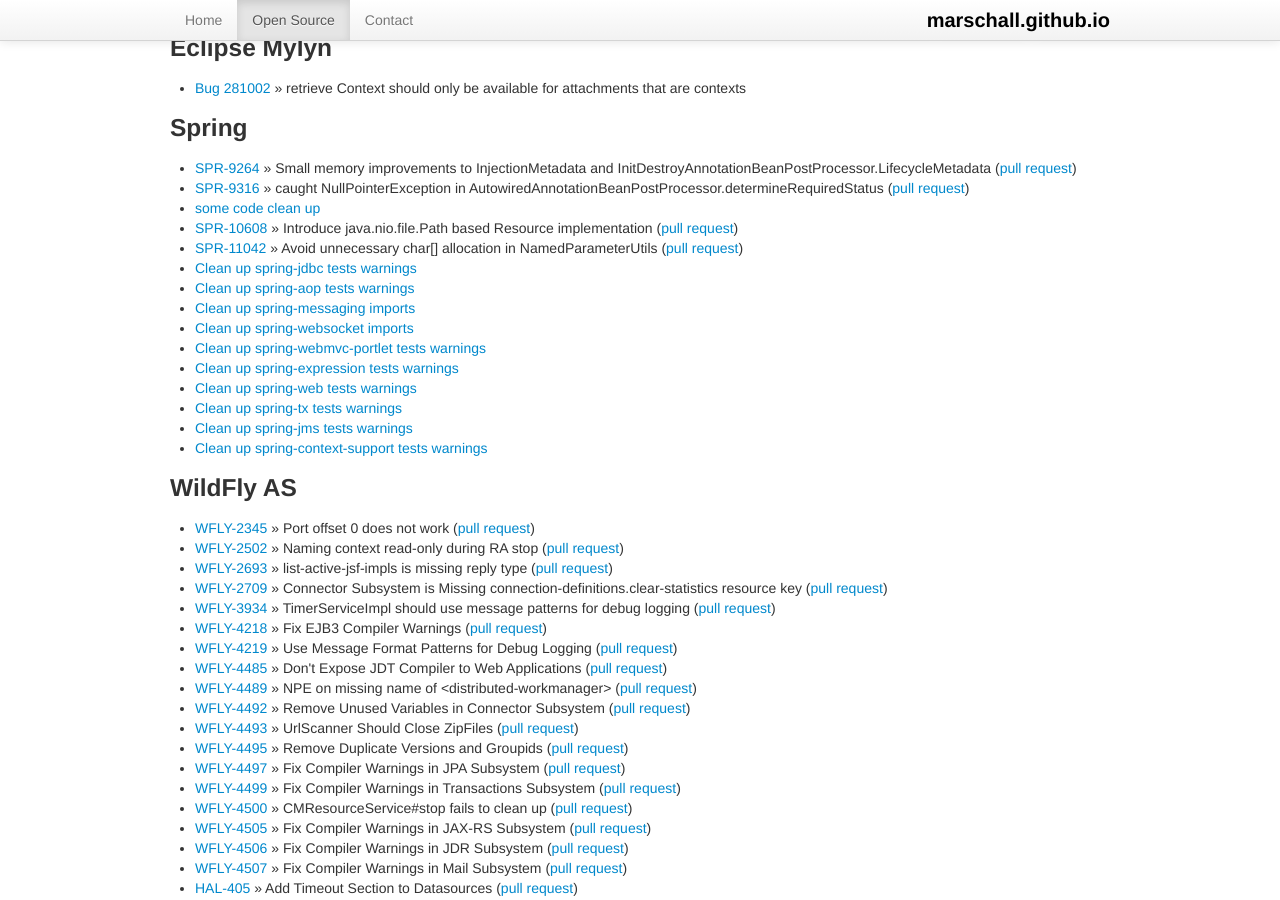
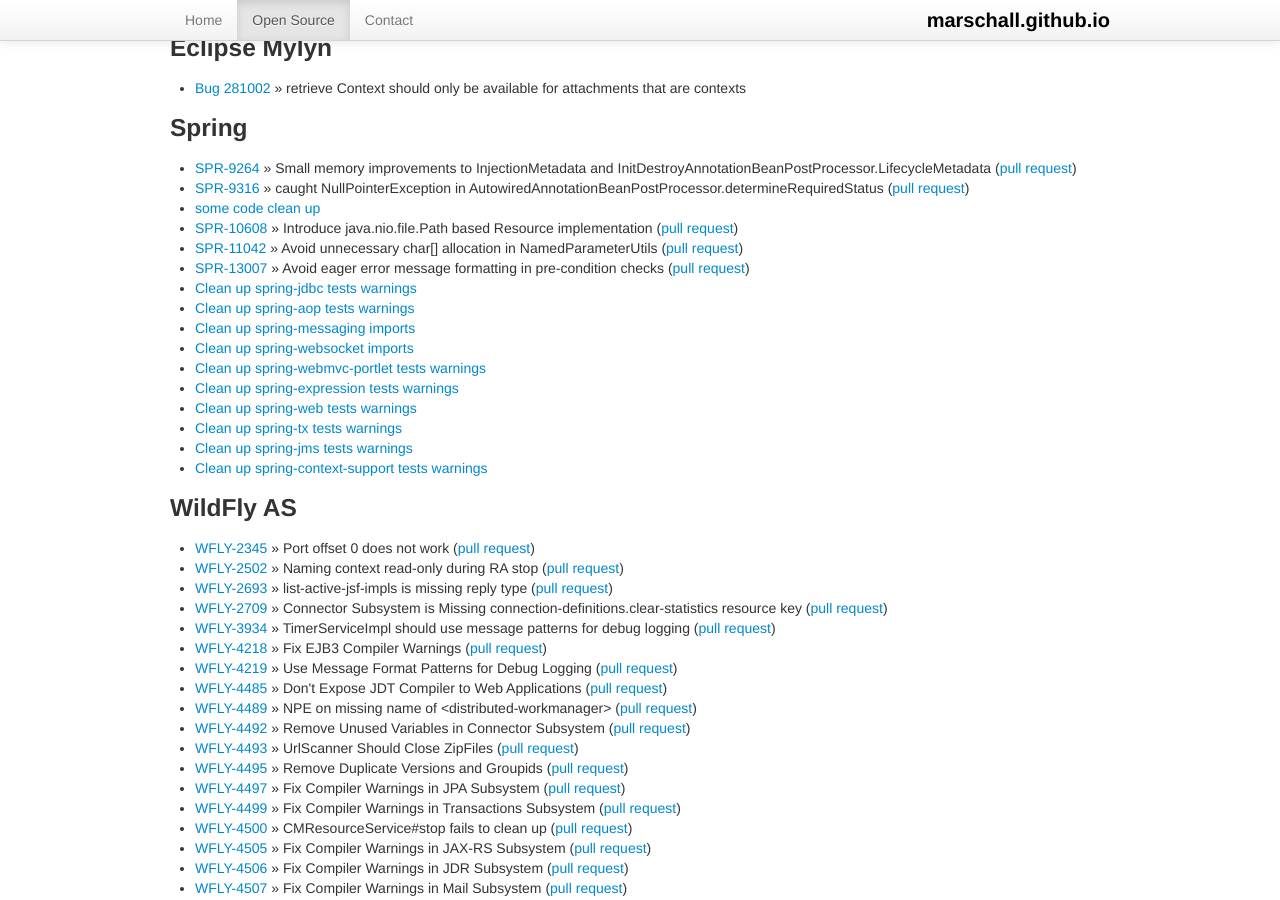
Before and after one commit to marschall/marschall.github.com, a Jekyll site: the page built from open-source.html, in a window 1280 px wide and 900 px high, scrolled down 862 px. Built offline with Jekyll 4.4.1, drawn with Linux system fonts in a browser that asks for light colours.

Commit message:
SPR-13007

```diff
--- a/open-source.html
+++ b/open-source.html
@@ -67,8 +67,9 @@
   <li><a href="https://github.com/SpringSource/spring-framework/pull/34">some code clean up</a></li>
   <li><a href="https://jira.springsource.org/browse/SPR-10608">SPR-10608</a> &raquo;
 Introduce java.nio.file.Path based Resource implementation (<a href="https://github.com/SpringSource/spring-framework/pull/295">pull request</a>)</li>
- <li><a href="https://jira.springsource.org/browse/SPR-11042">SPR-11042</a> &raquo;
+  <li><a href="https://jira.springsource.org/browse/SPR-11042">SPR-11042</a> &raquo;
 Avoid unnecessary char[] allocation in NamedParameterUtils (<a href="https://github.com/spring-projects/spring-framework/pull/397">pull request</a>)</li>
+  <li><a href="https://jira.spring.io/browse/SPR-13007">SPR-13007</a> &raquo; Avoid eager error message formatting in pre-condition checks (<a href="https://github.com/spring-projects/spring-framework/pull/797">pull request</a>)</li>
   <li><a href="https://github.com/spring-projects/spring-framework/pull/518">Clean up spring-jdbc tests warnings</a></li>
   <li><a href="https://github.com/spring-projects/spring-framework/pull/519">Clean up spring-aop tests warnings</a></li>
   <li><a href="https://github.com/spring-projects/spring-framework/pull/520">Clean up spring-messaging imports</a></li>
```
